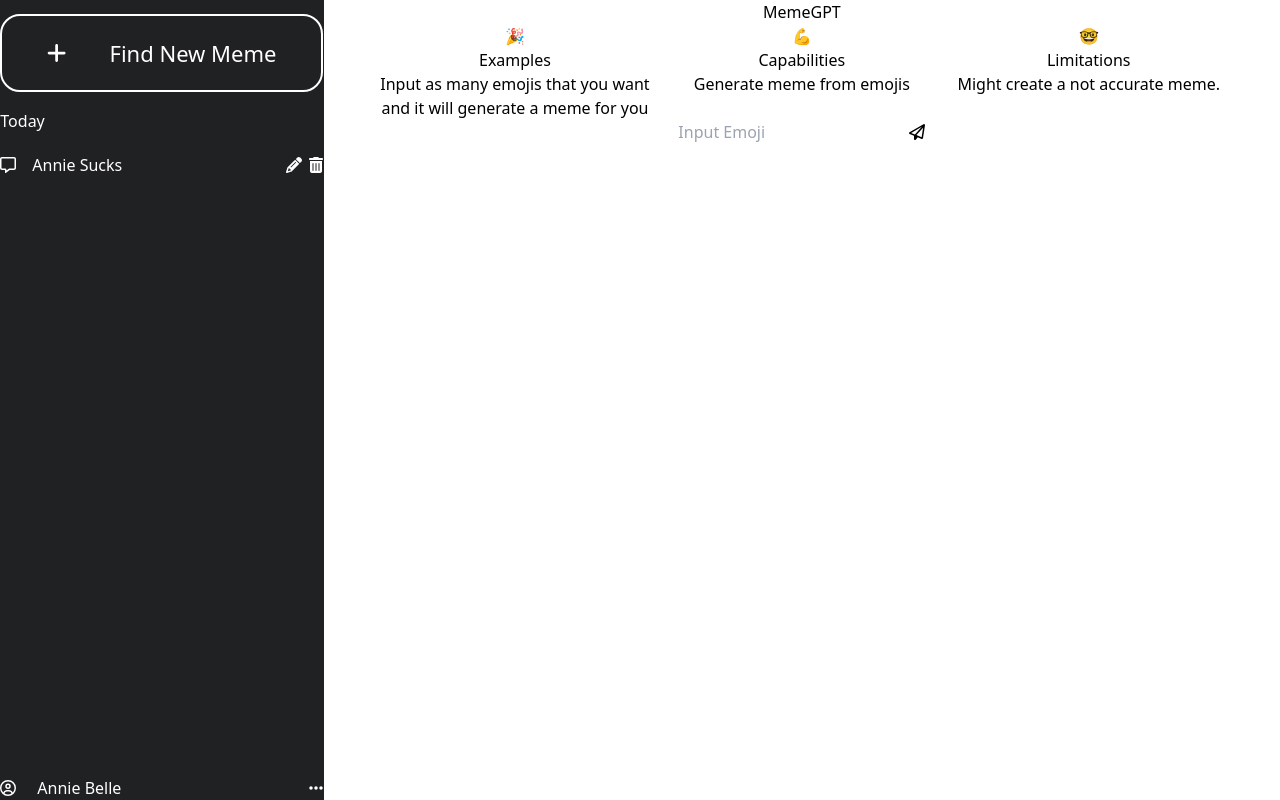
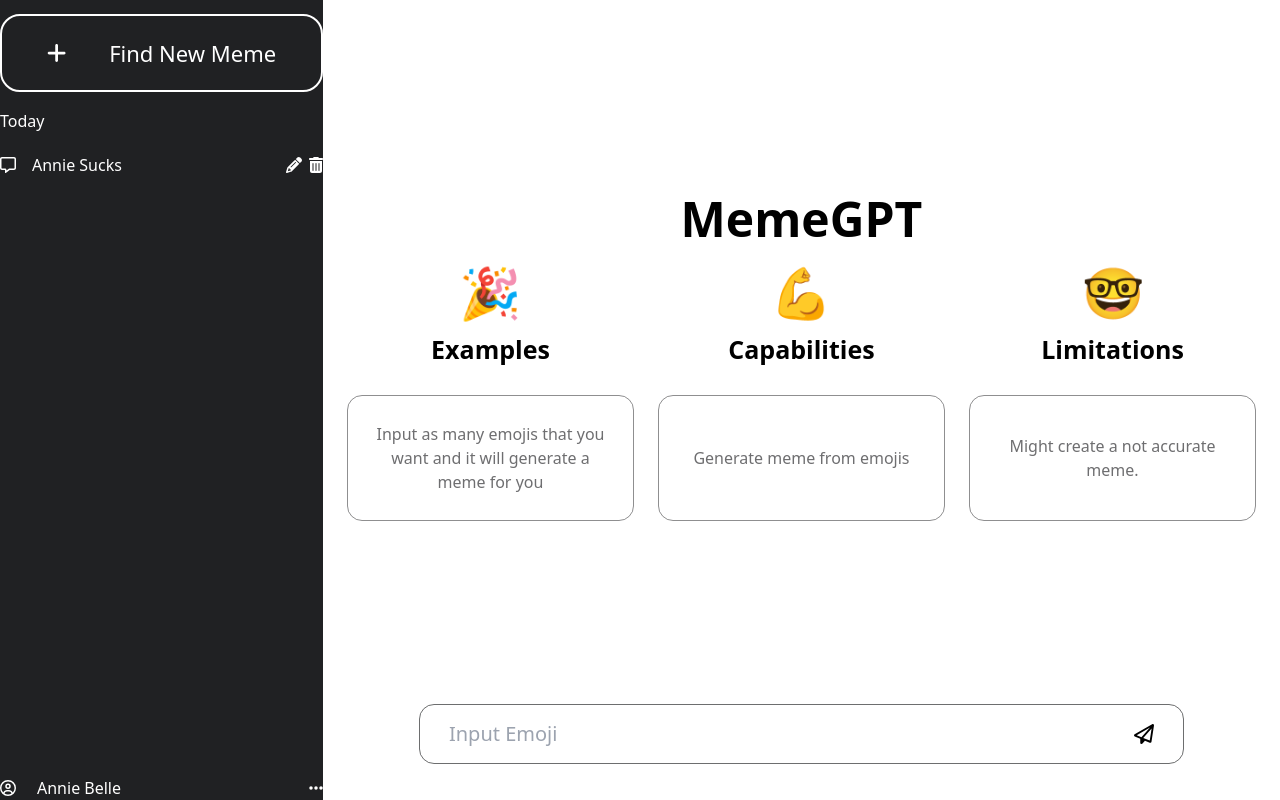
Before and after one commit to antran1245/memegpt, a Next.js app: page / in a window 1280 px wide. Built offline with nearby package versions, Linux system fonts and the light colour scheme.

Commit message:
design the intro page section

```diff
--- a/src/components/Intro.tsx
+++ b/src/components/Intro.tsx
@@ -1,30 +1,31 @@
 import { FontAwesomeIcon } from "@fortawesome/react-fontawesome"
 import { faPaperPlane } from "@fortawesome/free-regular-svg-icons"
+import styles from '@/styles/intro.module.css'
 
 export default function Intro() {
     return(
-        <div className="flex flex-col items-center flex-auto">
-            <div className="flex flex-col items-center">
-                <h1>MemeGPT</h1>
-                <div className="flex justify-center">
+        <div className="flex flex-col items-center flex-auto justify-between">
+            <div className="flex flex-col items-center mt-[183px]">
+                <h1 className="text-[48px] font-semibold">MemeGPT</h1>
+                <div className="flex justify-evenly">
                     <div className="w-[30%] text-center">
-                        <span>&#x1F389;</span>
-                        <p>Examples</p>
-                        <p className="">Input as many emojis that you want and it will generate a meme for you</p>
+                        <span className={styles.icon}>&#x1F389;</span>
+                        <p className={styles.caption}>Examples</p>
+                        <p className={styles.textBox}>Input as many emojis that you want and it will generate a meme for you</p>
                     </div>
                     <div className="w-[30%] text-center">
-                        <span>&#128170;</span>
-                        <p>Capabilities</p>
-                        <p className="">Generate meme from emojis</p>
+                        <span className={styles.icon}>&#128170;</span>
+                        <p className={styles.caption}>Capabilities</p>
+                        <p className={styles.textBox}>Generate meme from emojis</p>
                     </div>
                     <div className="w-[30%] text-center">
-                        <span>&#x1F913;</span>
-                        <p>Limitations</p>
-                        <p className="">Might create a not accurate meme.</p>
+                        <span className={styles.icon}>&#x1F913;</span>
+                        <p className={styles.caption}>Limitations</p>
+                        <p className={styles.textBox}>Might create a not accurate meme.</p>
                     </div>
                 </div>
             </div>
-            <div>
+            <div className={styles.inputBox}>
                 <input type="text" placeholder="Input Emoji"/>
                 <FontAwesomeIcon icon={faPaperPlane}/>
             </div>
--- /dev/null
+++ b/src/styles/intro.module.css
@@ -0,0 +1,38 @@
+.icon {
+    font-size: 50px;
+    margin-bottom: 22px;
+}
+.caption {
+    font-weight: 600;
+    font-size: 25px;
+    line-height: 38px;
+    margin-bottom: 27px;
+}
+.textBox {
+    min-height: 126px;
+    border-radius: 15px;
+    border: 1.5px solid rgba(32, 33, 35, .5);
+    color: rgba(32, 33, 35, .65);
+    display: flex;
+    justify-content: center;
+    align-items: center;
+    padding: 10px 24px;
+}
+
+.inputBox {
+    border: 1.5px solid rgba(32, 33, 35, .65);
+    width: 80%;
+    padding: 14px 24px;
+    border-radius: 15px;
+    margin-bottom: 36px;
+    font-size: 20px;
+    display: flex;
+    align-items: center;
+    justify-content: space-evenly;
+}
+.inputBox input {
+    width: 95%;
+}
+.inputBox input:focus-visible {
+    outline: none;
+}
```
